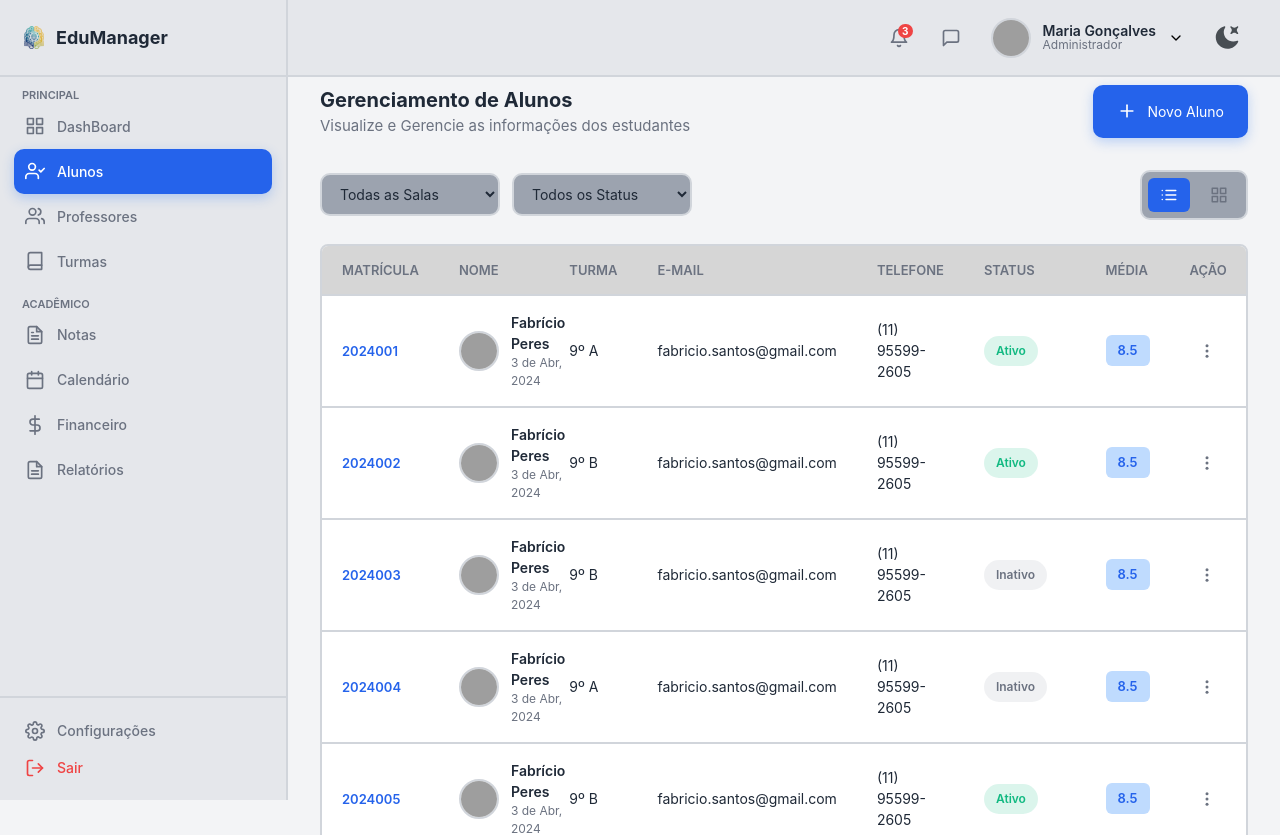
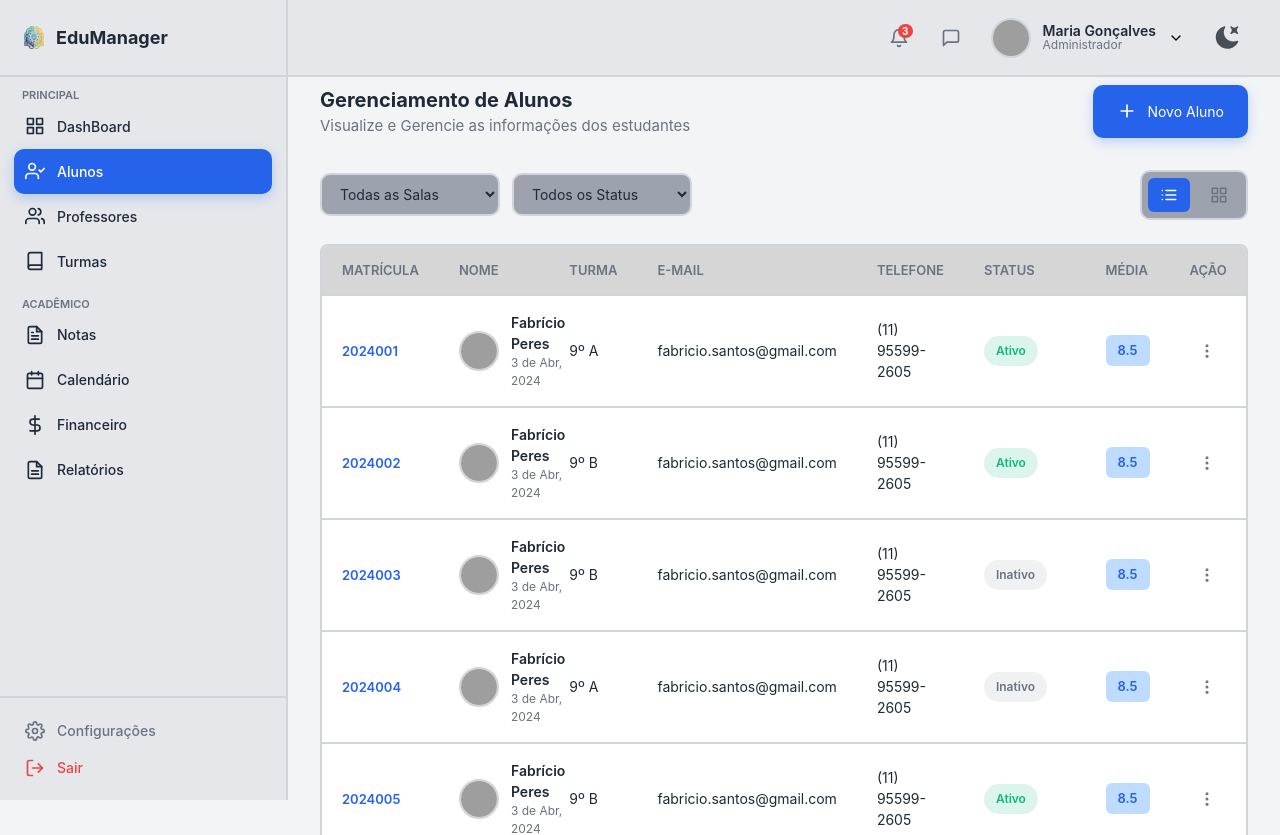
Before and after one commit to DevPeress/EduConnect-Web, a React (Vite) app: page /admin/alunos in a window 1280 px wide. Shown: the top 835 px of the page. Built offline with nearby package versions, Linux system fonts and the light colour scheme; grey boxes are pictures that could not be loaded.

Commit message:
Melhorando a cor dos textos

```diff
--- a/src/components/LinkPaginas/index.tsx
+++ b/src/components/LinkPaginas/index.tsx
@@ -13,7 +13,7 @@ const LinkPaginas = ({
       to={item.pagina}
       className="flex items-center gap-3 px-[11px] py-3 rounded-[10px] text-[14px] font-medium relative hover:bg-(--bg-hover) hover:text-(--text-primary)"
       style={{
-        color: paginaAtual ? "white" : "var(--text-secondary)",
+        color: paginaAtual ? "white" : "var(--text-primary)",
         boxShadow: paginaAtual ? "0 4px 12px rgba(59, 130, 246, 0.3)" : "",
         background: paginaAtual ? "var(--primary-color)" : "",
       }}
```
